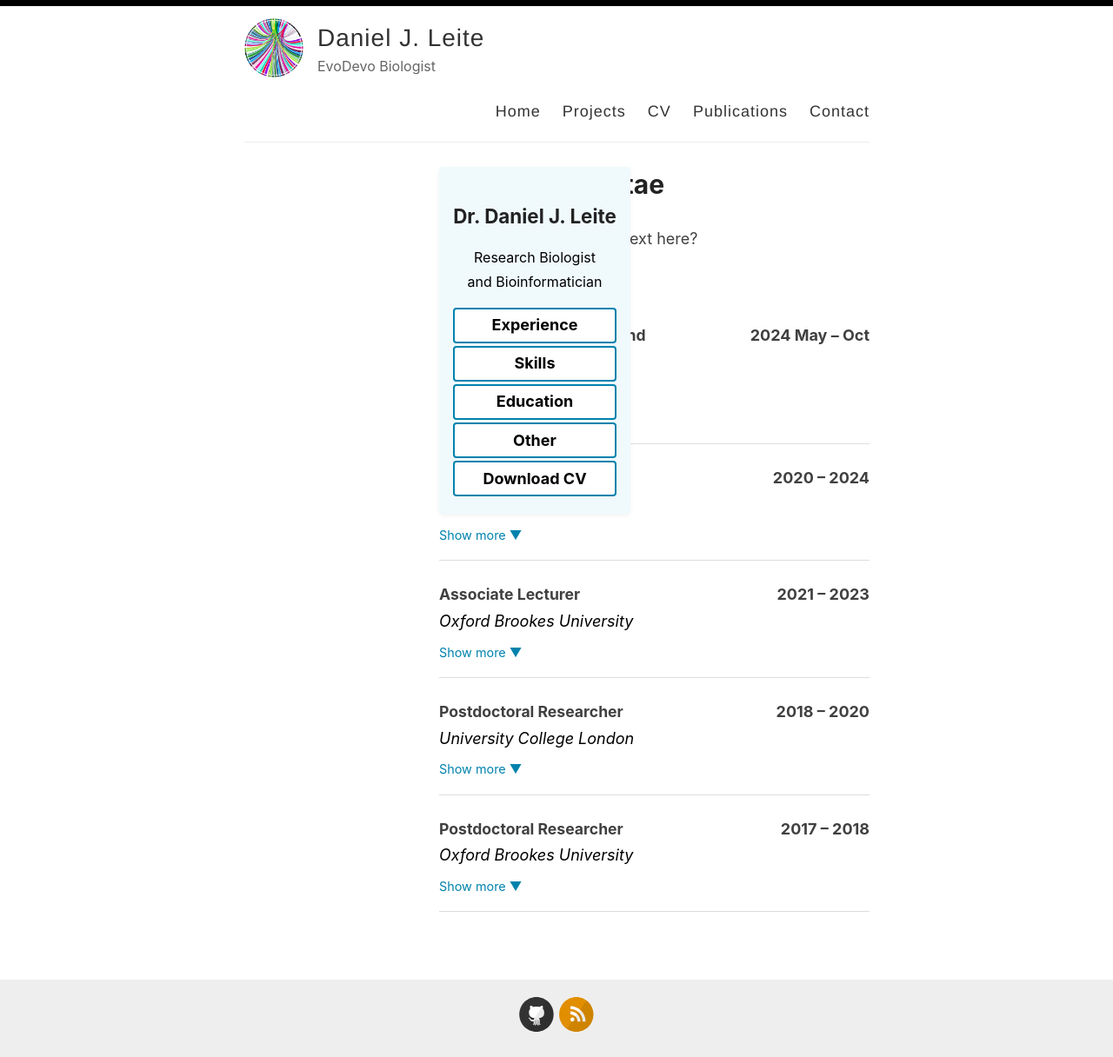
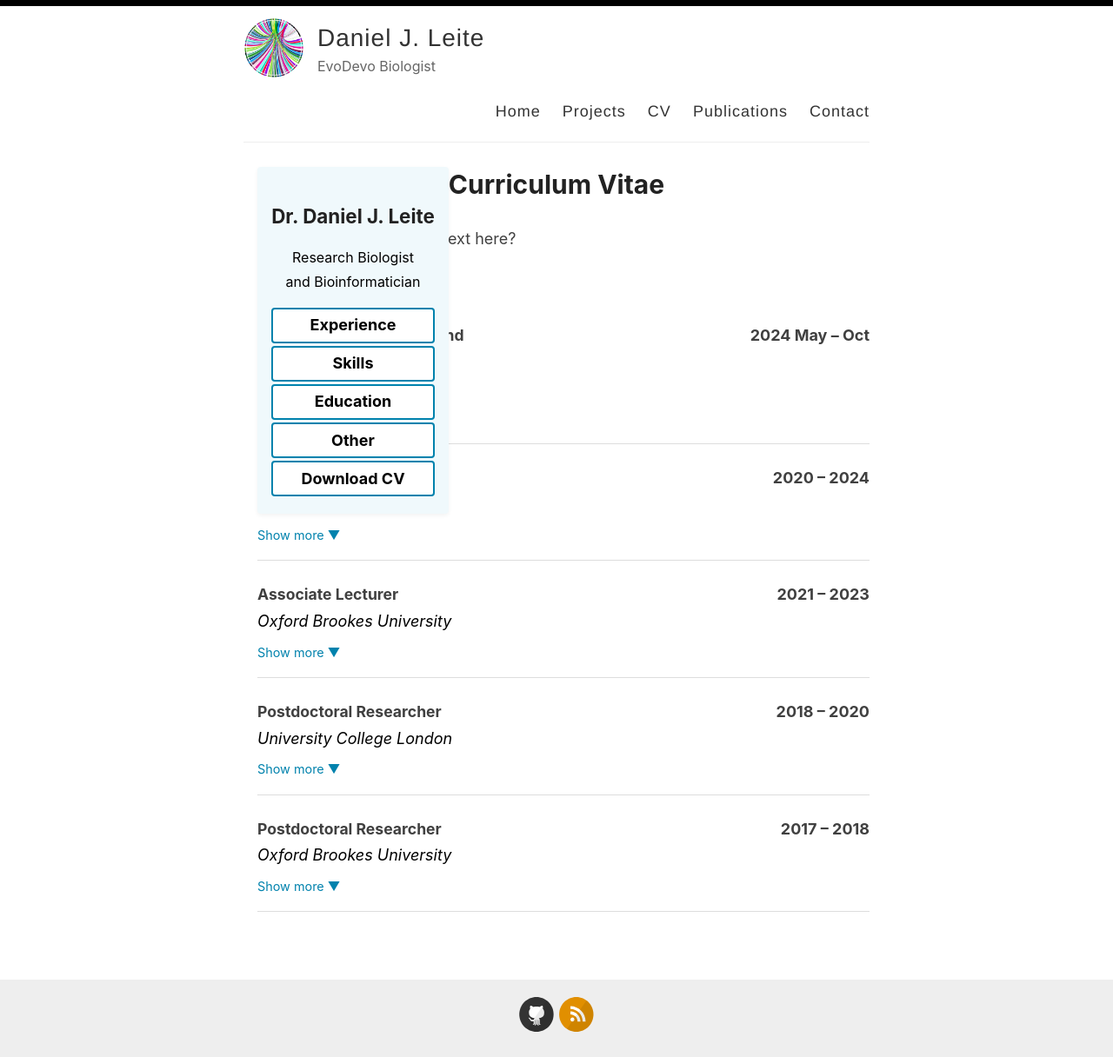
Before and after one commit to djleite/djleite.github.io, a Jekyll site: the page built from _pages/cv.md, in a window 1280 px wide and 1216 px high. Shown: the whole window at 87% size. Built offline with Jekyll 4.4.1, drawn with Linux system fonts in a browser that asks for light colours.

Commit message:
update cv panels

```diff
--- a/_sass/_cv.scss
+++ b/_sass/_cv.scss
@@ -2,7 +2,7 @@
     display: flex;
     flex-wrap: wrap;
     gap: 1rem;
-    margin-left: 225px;
+    padding-left: 1rem;
   }
 
   .cv-sidebar {
```
